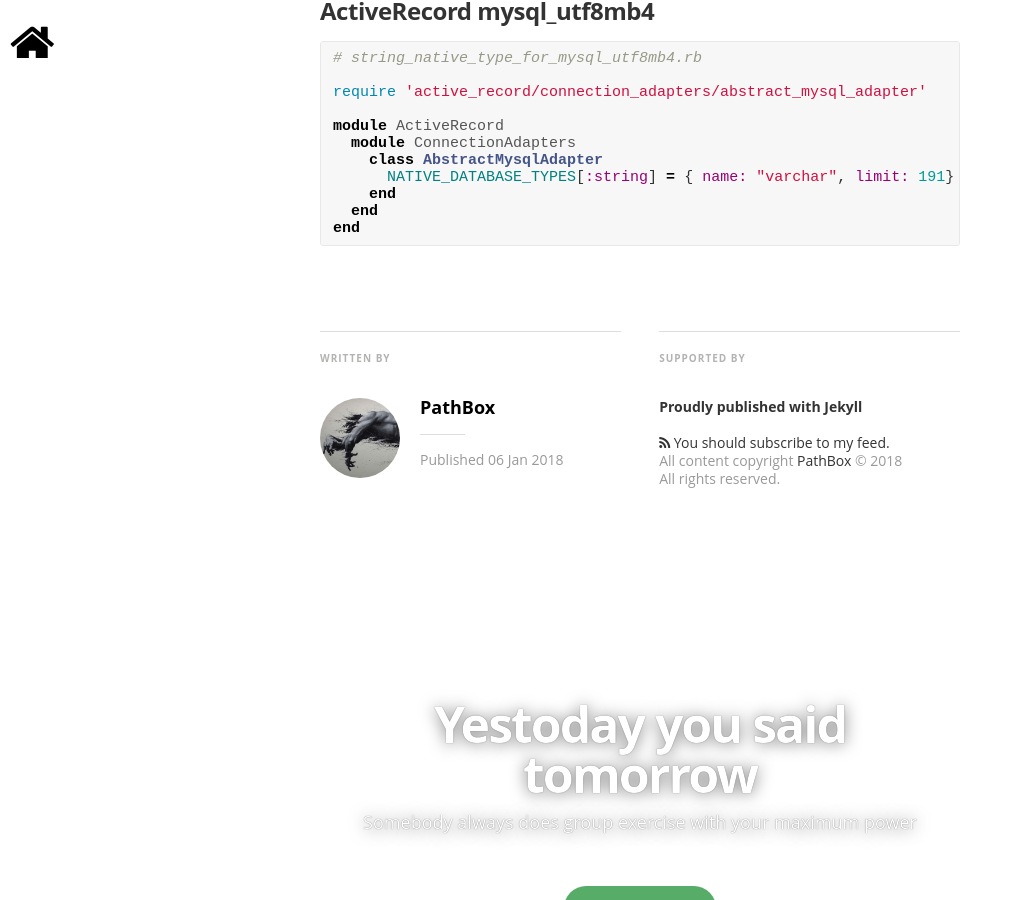
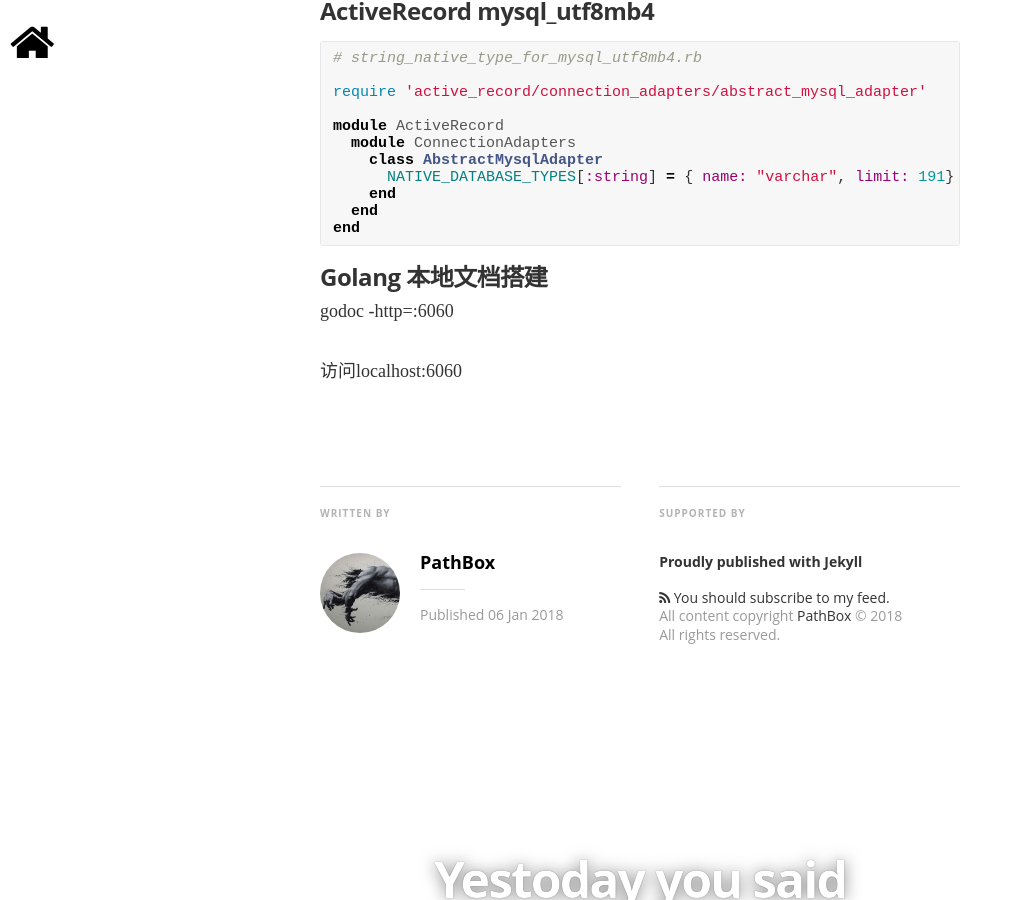
Before and after one commit to pathbox/pathbox.github.io, a Jekyll site: the page built from _posts/2018-01-06-work-summary-in-Udesk-twelve.md, in a window 1280 px wide and 900 px high, scrolled down 5101 px. Shown: the whole window, without its empty margins (0-1012 px from the left). Built offline with Jekyll 4.4.1, drawn with Linux system fonts in a browser that asks for light colours; nearby versions of some CDN libraries; some web fonts are replaced; comment, search, counter and statistics services are not loaded.

Commit message:
Golang 本地文档搭建

````diff
--- a/_posts/2018-01-06-work-summary-in-Udesk-twelve.md
+++ b/_posts/2018-01-06-work-summary-in-Udesk-twelve.md
@@ -136,3 +136,8 @@ module ActiveRecord
   end
 end
 ```
+
+##### Golang 本地文档搭建
+godoc -http=:6060
+
+访问localhost:6060
````
